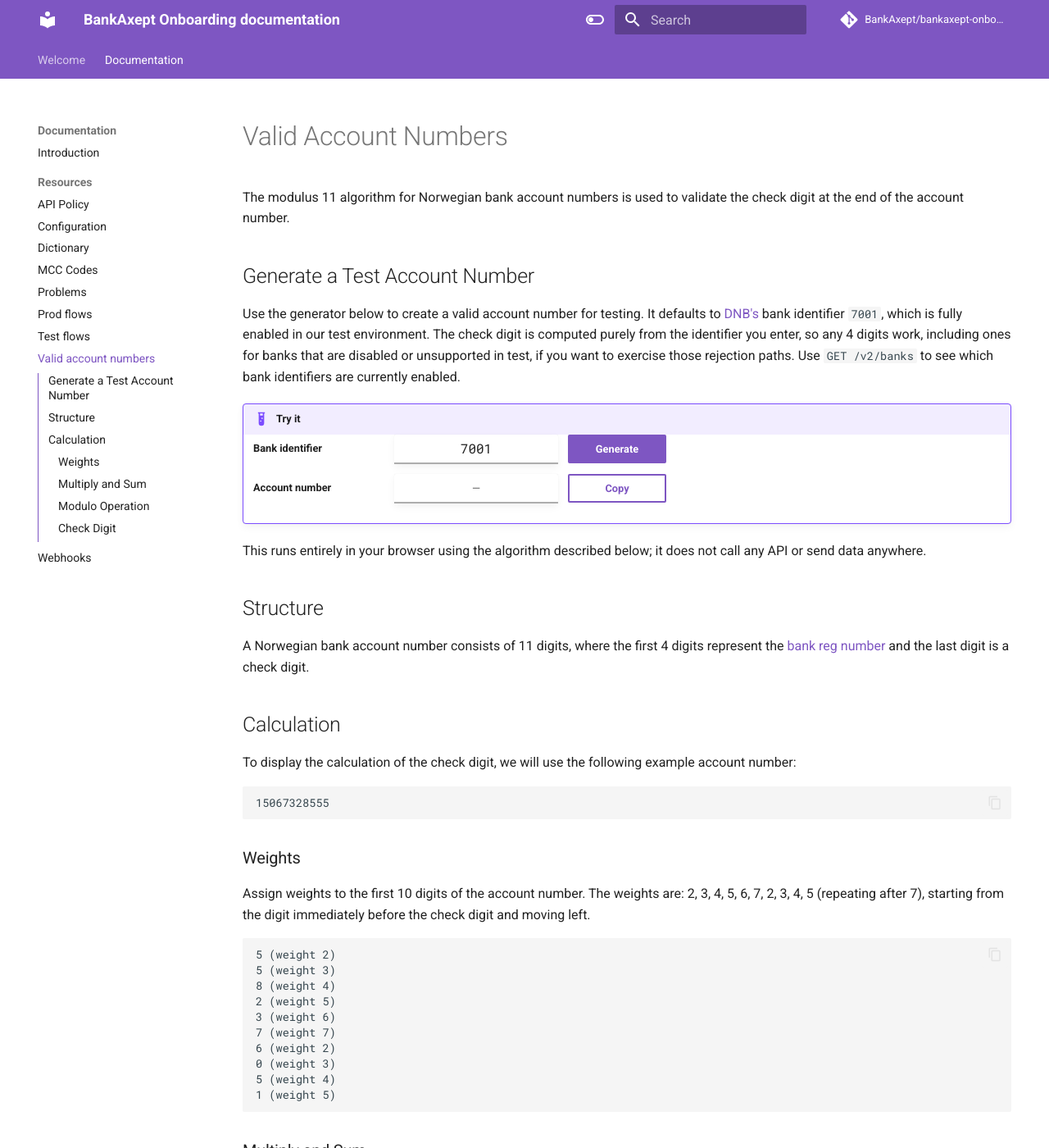
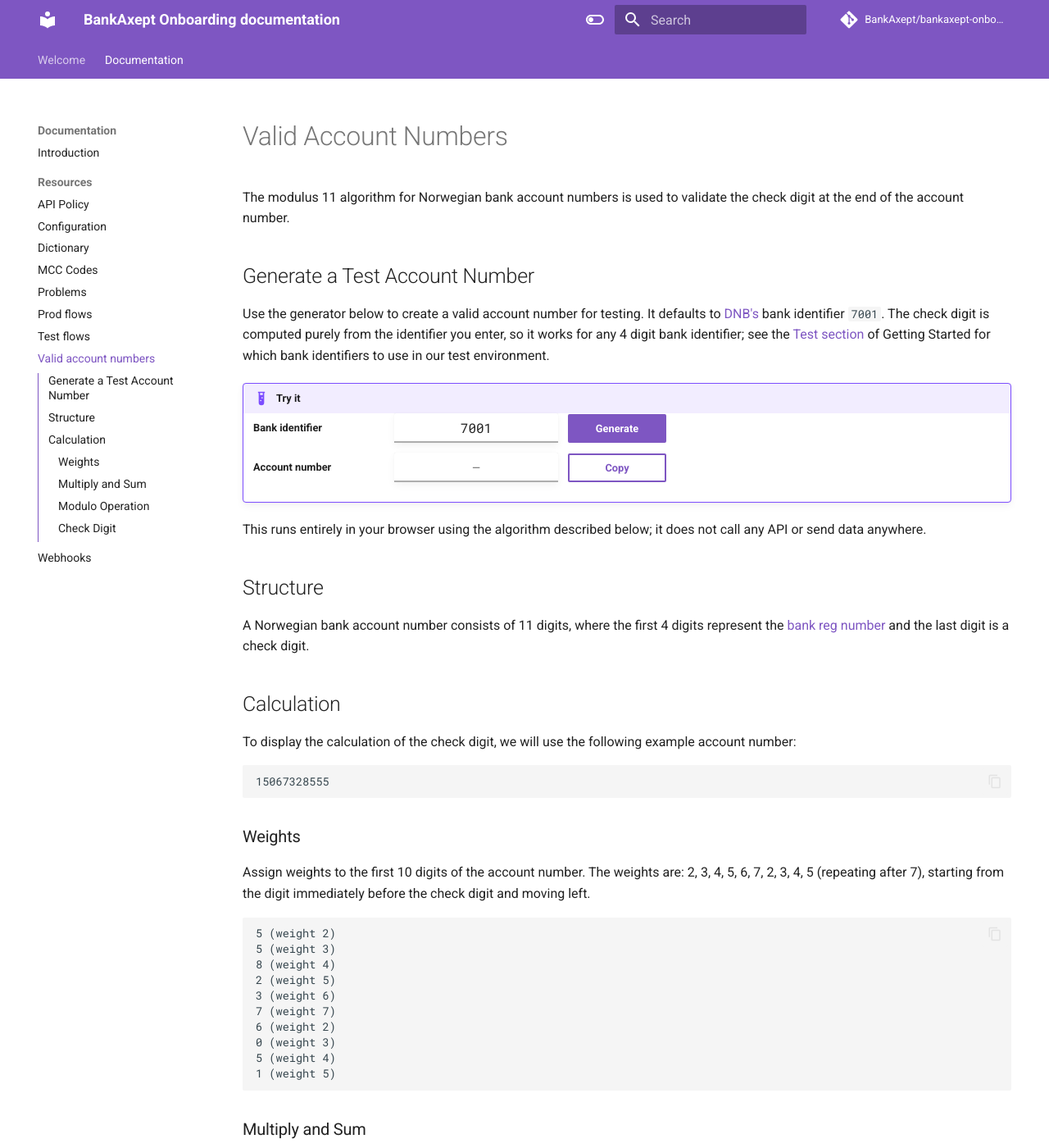
Before and after one commit to BankAxept/bankaxept-onboarding-external-documentation, an MkDocs documentation site: the page built from docs/valid_account_numbers.md, in a window 1280 px wide and 1400 px high. Shown: the whole window at 82% size. Built offline with MkDocs 1.6.1 and Material for MkDocs 9.7.7, drawn with Linux system fonts in a browser that asks for light colours; comment, search, counter and statistics services are not loaded.

Commit message:
Address Thomas's a11y review: live status announcements, dark-mode error contrast, resolve test-environment guidance conflict

```diff
--- a/docs/assets/javascripts/account-number-generator.js
+++ b/docs/assets/javascripts/account-number-generator.js
@@ -43,8 +43,9 @@ document.addEventListener('DOMContentLoaded', function () {
     const resultValue = document.getElementById('account-number-result-value');
     const copyButton = document.getElementById('account-number-copy');
     const errorOutput = document.getElementById('account-number-error');
+    const statusOutput = document.getElementById('account-number-status');
 
-    if (!bankRegNumberInput || !generateButton || !resultValue || !copyButton) {
+    if (!bankRegNumberInput || !generateButton || !resultValue || !copyButton || !statusOutput) {
         return;
     }
 
@@ -56,6 +57,7 @@ document.addEventListener('DOMContentLoaded', function () {
     generateButton.addEventListener('click', function () {
         const bankRegNumber = bankRegNumberInput.value.trim();
         errorOutput.textContent = '';
+        statusOutput.textContent = '';
         resultValue.value = '';
         resetCopyButton();
 
@@ -67,6 +69,7 @@ document.addEventListener('DOMContentLoaded', function () {
         try {
             resultValue.value = generateAccountNumber(bankRegNumber);
             resetCopyButton();
+            statusOutput.textContent = 'Generated account number ' + resultValue.value;
         } catch (error) {
             errorOutput.textContent = error.message;
         }
@@ -85,6 +88,7 @@ document.addEventListener('DOMContentLoaded', function () {
         navigator.clipboard.writeText(resultValue.value).then(function () {
             errorOutput.textContent = '';
             copyButton.innerHTML = '<span style="color: #1e8e3e;">\u2713</span> Copied!';
+            statusOutput.textContent = 'Account number copied to clipboard.';
             setTimeout(resetCopyButton, 1500);
         }, function () {
             errorOutput.textContent = 'Could not copy automatically, please copy the account number manually.';
--- a/docs/assets/stylesheets/account-number-generator.css
+++ b/docs/assets/stylesheets/account-number-generator.css
@@ -35,3 +35,16 @@
     margin: 0 0 0 8.6rem;
     color: #c0392b;
 }
+
+body[data-md-color-scheme="slate"] .account-number-error {
+    color: #ff6b6b;
+}
+
+.account-number-generator__sr-only {
+    position: absolute;
+    width: 1px;
+    height: 1px;
+    overflow: hidden;
+    clip: rect(0 0 0 0);
+    white-space: nowrap;
+}
--- a/docs/valid_account_numbers.md
+++ b/docs/valid_account_numbers.md
@@ -4,7 +4,7 @@ The modulus 11 algorithm for Norwegian bank account numbers is used to validate
 
 ## Generate a Test Account Number
 
-Use the generator below to create a valid account number for testing. It defaults to [DNB's](dictionary.md) bank identifier `7001`, which is fully enabled in our test environment. The check digit is computed purely from the identifier you enter, so any 4 digits work, including ones for banks that are disabled or unsupported in test, if you want to exercise those rejection paths. Use `GET /v2/banks` to see which bank identifiers are currently enabled.
+Use the generator below to create a valid account number for testing. It defaults to [DNB's](dictionary.md) bank identifier `7001`. The check digit is computed purely from the identifier you enter, so it works for any 4 digit bank identifier; see the [Test section](./getting_started.md#test) of Getting Started for which bank identifiers to use in our test environment.
 
 <div class="admonition example">
 <p class="admonition-title">Try it</p>
@@ -20,6 +20,7 @@ Use the generator below to create a valid account number for testing. It default
     <button class="md-button account-number-generator__button" id="account-number-copy" type="button" disabled>Copy</button>
   </div>
   <p id="account-number-error" class="account-number-error" role="alert"></p>
+  <p id="account-number-status" class="account-number-generator__sr-only" role="status"></p>
 </div>
 </div>
 
```
